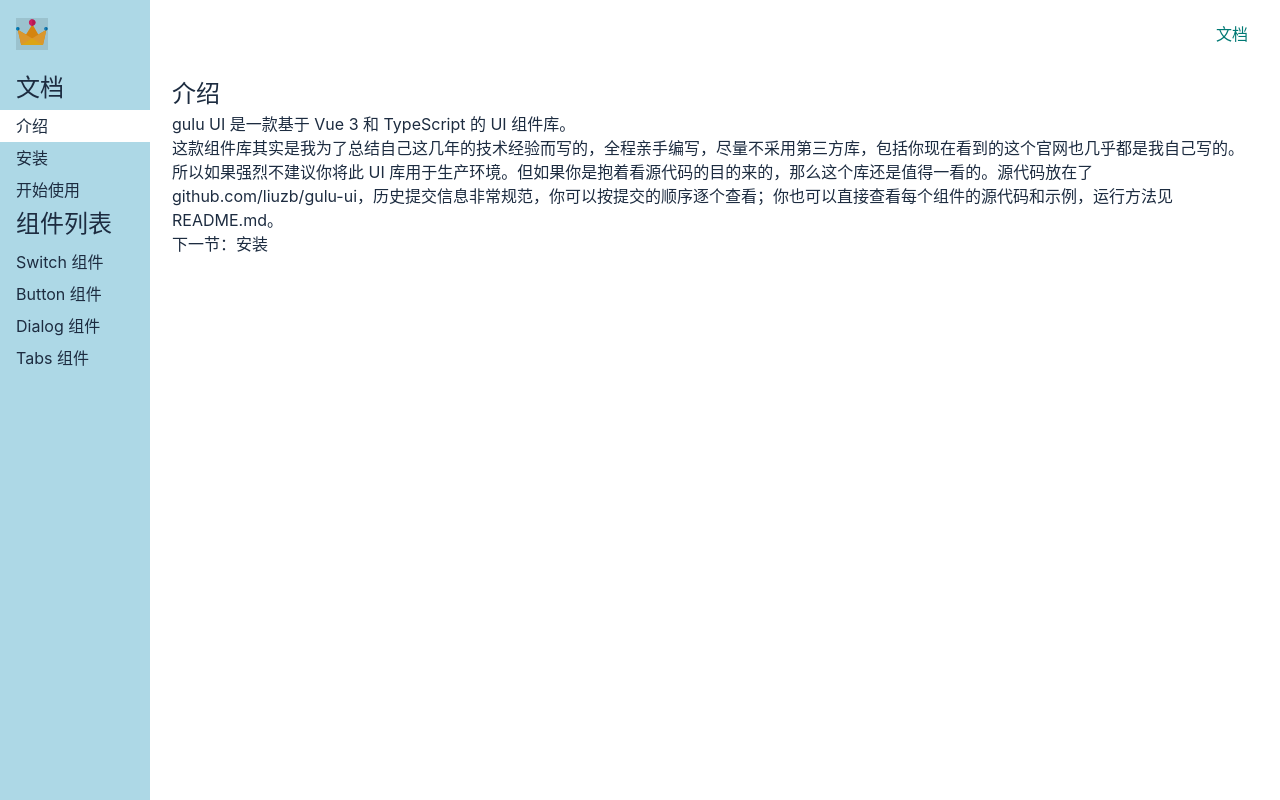
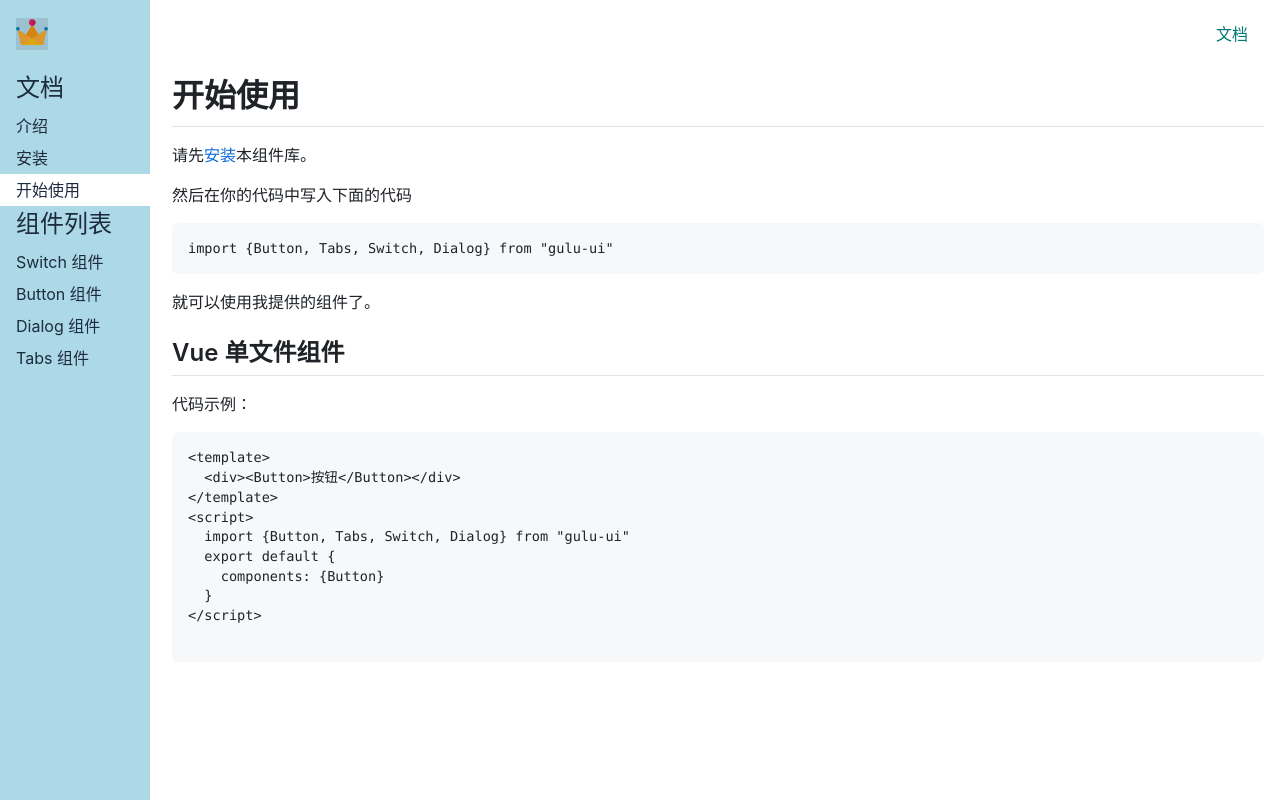
Before and after one commit to liuzb30/gulu-ui, a Vue app: page /#/doc/get-started in a window 1280 px wide. Before the commit this address led to /#/doc/intro. Built offline with nearby package versions, Linux system fonts and the light colour scheme.

Commit message:
引入github样式

```diff
--- a/package.json
+++ b/package.json
@@ -6,6 +6,7 @@
     "build": "vite build"
   },
   "dependencies": {
+    "github-markdown-css": "^4.0.0",
     "vue": "3.0.0-rc.1",
     "vue-router": "4.0.6"
   },
--- a/src/main.ts
+++ b/src/main.ts
@@ -1,5 +1,6 @@
 import './index.scss'
 import './lib/gulu.scss'
+import 'github-markdown-css'
 import { createApp } from 'vue'
 import App from './App.vue'
 import router from './router'
--- a/src/views/GetStarted.vue
+++ b/src/views/GetStarted.vue
@@ -1,10 +1,10 @@
 <template>
-  <article>
+  <article class="markdown-body">
     <h1>开始使用</h1>
 
     <p>请先<a href="#/doc/install">安装</a>本组件库。</p>
     <p>然后在你的代码中写入下面的代码</p>
-    <pre><code>import {Button, Tabs, Switch, Dialog} from "king-ui"</code></pre>
+    <pre><code>import {Button, Tabs, Switch, Dialog} from "gulu-ui"</code></pre>
     就可以使用我提供的组件了。
 
     <h2>Vue 单文件组件</h2>
@@ -13,7 +13,7 @@
   &lt;div&gt;&lt;Button&gt;按钮&lt;/Button&gt;&lt;/div&gt;
 &lt;/template&gt;
 &lt;script&gt;
-  import {Button, Tabs, Switch, Dialog} from "king-ui"
+  import {Button, Tabs, Switch, Dialog} from "gulu-ui"
   export default {
     components: {Button}
   }
--- a/src/views/Install.vue
+++ b/src/views/Install.vue
@@ -1,5 +1,5 @@
 <template>
-  <article>
+  <article class="markdown-body">
     <h1>安装</h1>
     <p>打开终端运行下列命令：</p>
     <pre><code>npm install gulu-ui</code></pre>
--- a/src/views/Intro.vue
+++ b/src/views/Intro.vue
@@ -1,5 +1,5 @@
 <template>
-  <article>
+  <article class="markdown-body">
     <h1>介绍</h1>
     <p>gulu UI 是一款基于 Vue 3 和 TypeScript 的 UI 组件库。</p>
     <p>
```
Also changed, not shown: 1 other file (tests, documents, lock files or other folders).
